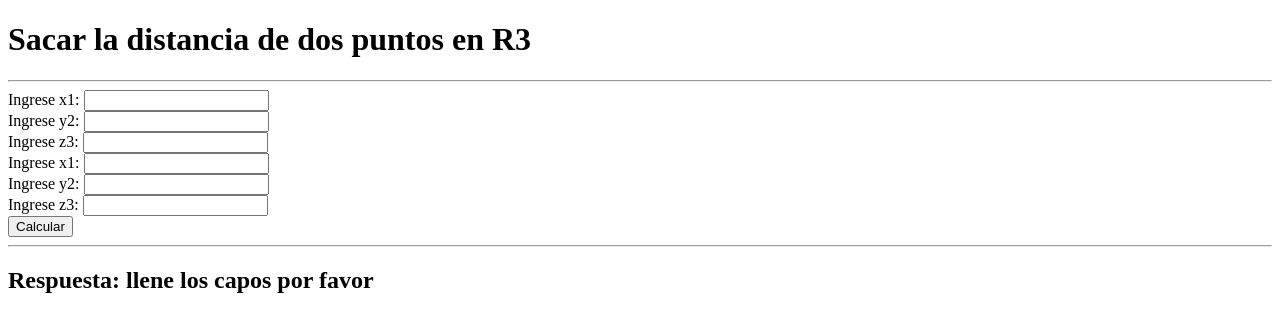
After one commit to SrCroy/practicas01TPI, a PHP site: page /paginas/ejercicio-06.php in a window 1280 px wide. The commit adds this page. Shown: the top 332 px of the page. Run offline with PHP 8.4, Linux system fonts and the light colour scheme.

Commit message:
Agregando ejercicio 6

```diff
--- a/index.php
+++ b/index.php
@@ -13,6 +13,7 @@
         <li><a href="paginas/ejercicio-03.php">Ejercicio 3</a></li>
         <li><a href="paginas/ejercicio-04.php">Ejercicio 4</a></li>
         <li><a href="paginas/ejercicio-05.php">Ejercicio 5</a></li>
+        <li><a href="paginas/ejercicio-06.php">Ejercicio 6</a></li>
     </ul>
 </body>
 </html>
--- /dev/null
+++ b/paginas/ejercicio-06.php
@@ -0,0 +1,63 @@
+<?php
+$respuesta = "";
+$distancia = 0;
+if ($_SERVER['REQUEST_METHOD'] == "POST" && isset($_POST['x1'], $_POST['y1'], $_POST['z1'], $_POST['x2'], $_POST['y2'], $_POST['z2'])) {
+    $p1 = array(
+        'x' => floatval($_POST['x1']),
+        'y' => floatval($_POST['y1']),
+        'z' => floatval($_POST['z1'])
+    );
+    $p2 = array(
+        'x' => floatval($_POST['x2']),
+        'y' => floatval($_POST['y2']),
+        'z' => floatval($_POST['z2'])
+    );
+
+    foreach ($p1 as $coord => $valor) {
+        $distancia += ($p2[$coord] - $valor) ** 2;
+    }
+    $distancia = sqrt($distancia);
+
+    $respuesta = "La distancia es de: ". round($distancia, 2);
+
+}
+else{
+    $respuesta = "llene los capos por favor";
+}
+?>
+
+<!DOCTYPE html>
+<html lang="en">
+<head>
+    <meta charset="UTF-8">
+    <meta name="viewport" content="width=device-width, initial-scale=1.0">
+    <title>Ejercicio 6</title>
+</head>
+<body>
+    <h1>Sacar la distancia de dos puntos en R3</h1>
+    <hr>
+    <form action="" method="POST">
+        <label for="">Ingrese x1: </label>
+        <input type="text" name="x1">
+        <br>
+        <label for="">Ingrese y2: </label>
+        <input type="text" name="y1" id="">
+        <br>
+        <label for="">Ingrese z3: </label>
+        <input type="text" name="z1" id="">
+        <br>
+        <label for="">Ingrese x1: </label>
+        <input type="text" name="x2" id="">
+        <br>
+        <label for="">Ingrese y2: </label>
+        <input type="text" name="y2">
+        <br>
+        <label for="">Ingrese z3: </label>
+        <input type="text" name="z2" id="">
+        <br>
+        <input type="submit" value="Calcular">
+    </form>
+    <hr>
+    <h2>Respuesta: <?= $respuesta?></h2>
+</body>
+</html>
```
